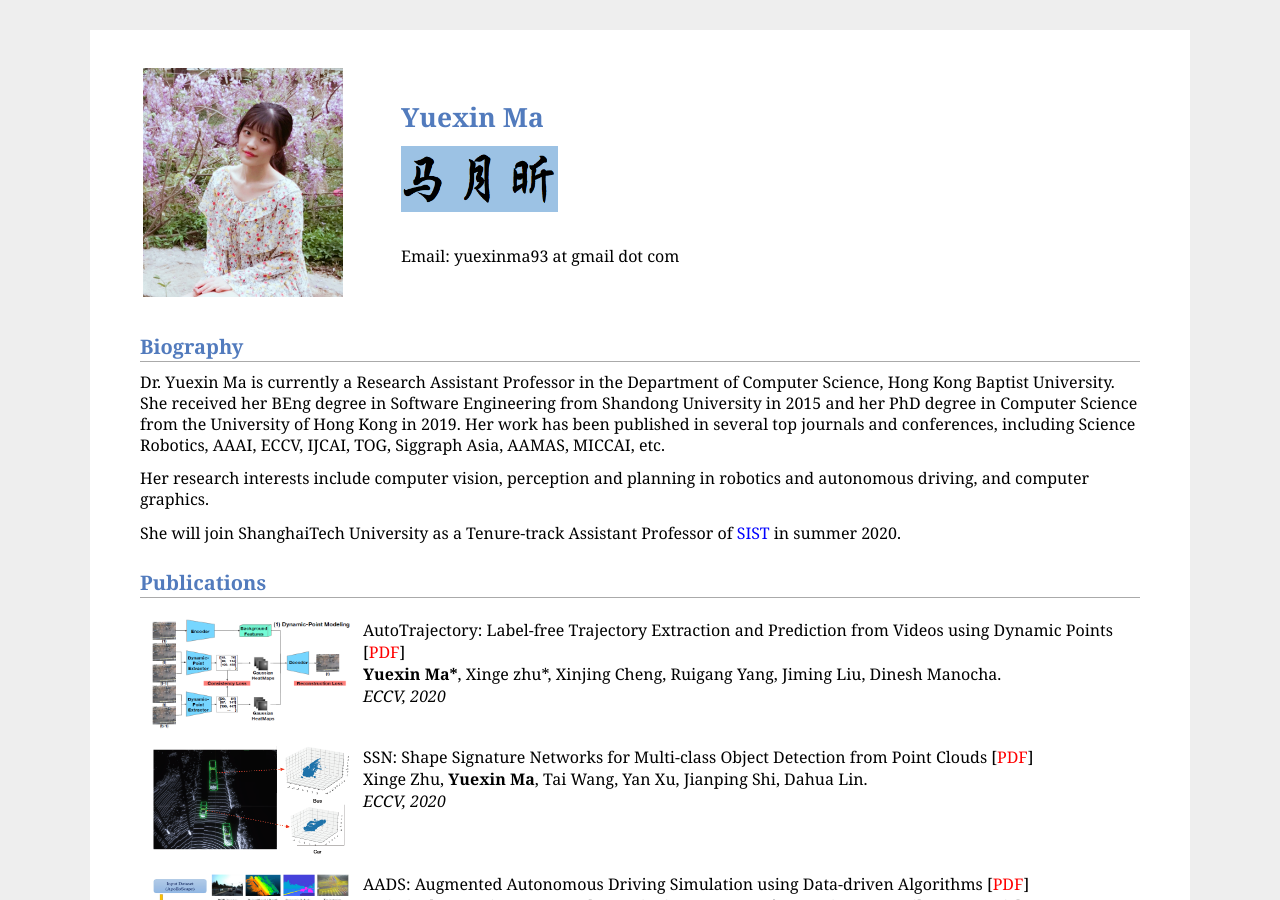
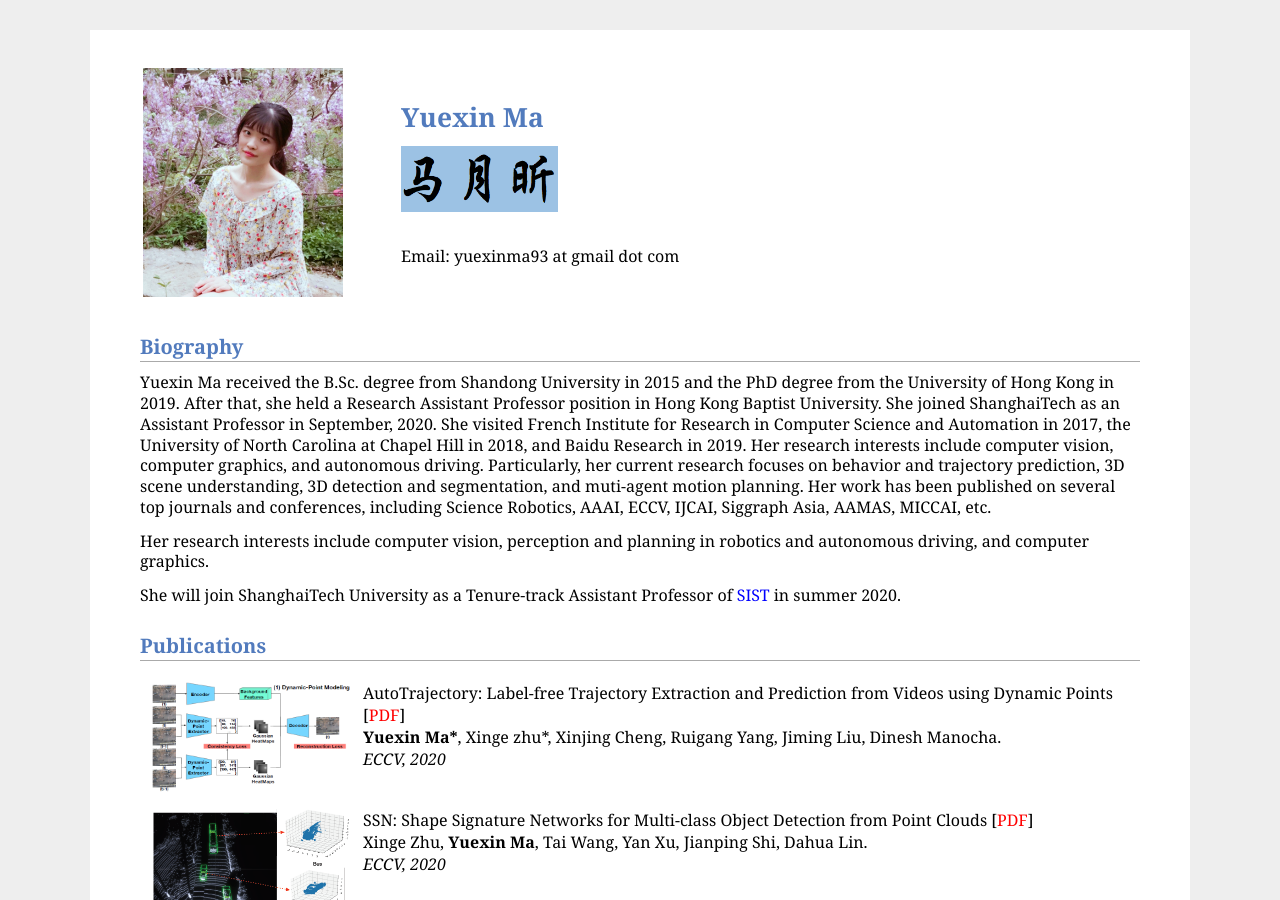
Before and after one commit to AshleyQTDS/AshleyQTDS.github.io, a Jekyll site: the page aboutme.html, which Jekyll copies as it is, in a window 1280 px wide and 900 px high. Built offline with Jekyll 4.4.1, drawn with Linux system fonts in a browser that asks for light colours; a script that is not in the unit is left out.

Commit message:
Update aboutme.html

```diff
--- a/aboutme.html
+++ b/aboutme.html
@@ -91,7 +91,7 @@ function toggleBibtex(articleid) {
 
 <h2>Biography</h2>
 <p>
-	 Dr. Yuexin Ma is currently a Research Assistant Professor in the Department of Computer Science, Hong Kong Baptist University. She received her BEng degree in Software Engineering from Shandong University in 2015 and her PhD degree in Computer Science from the University of Hong Kong in 2019. Her work has been published in several top journals and conferences, including Science Robotics, AAAI, ECCV, IJCAI, TOG, Siggraph Asia, AAMAS, MICCAI, etc.
+	Yuexin Ma received the B.Sc. degree from Shandong University in 2015 and the PhD degree from the University of Hong Kong in 2019. After that, she held a Research Assistant Professor position in Hong Kong Baptist University. She joined ShanghaiTech as an Assistant Professor in September, 2020. She visited French Institute for Research in Computer Science and Automation in 2017, the University of North Carolina at Chapel Hill in 2018, and Baidu Research in 2019. Her research interests include computer vision, computer graphics, and autonomous driving. Particularly, her current research focuses on behavior and trajectory prediction, 3D scene understanding, 3D detection and segmentation, and muti-agent motion planning. Her work has been published on several top journals and conferences, including Science Robotics, AAAI, ECCV, IJCAI, Siggraph Asia, AAMAS, MICCAI, etc.
 </p>
 <p>Her research interests include computer vision, perception and planning in robotics and autonomous driving, and computer graphics.</p>
 
```
